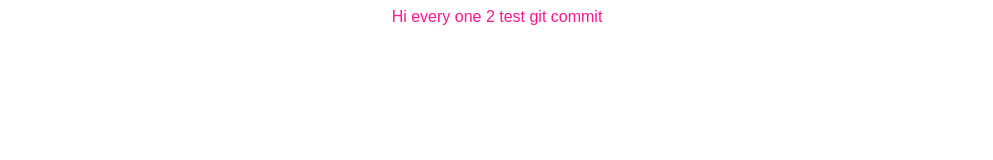
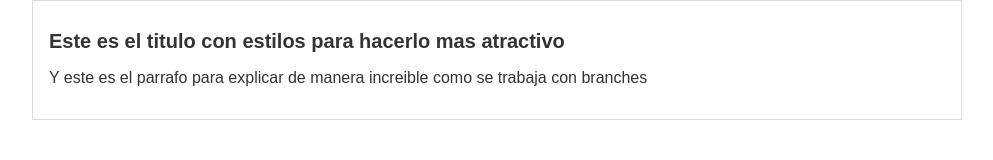
Before and after one commit to Adrian-DV/proyectoDemo, a plain HTML site: page index.html in a window 1280 px wide. Shown: the whole page, without its empty margins (143-1136 px from the left). Drawn offline with Linux system fonts and the light colour scheme.

Commit message:
Commit al main del demo en  su version mas reciente

```diff
--- a/css/styles.css
+++ b/css/styles.css
@@ -1,5 +1,20 @@
 body{
-    color: deeppink;
+    color: #333;
     text-align: center;
     font-family: Arial, Helvetica, sans-serif;
+    font-size: 16px;
+    margin: 0;
+    padding: 0;
 }
+
+#container{
+    width: 70%;
+    padding: 1em;
+    text-align: left;
+    border: 1px solid #DDD;
+    margin: 0 auto;
+}
+
+#container h1{
+    font-size: 20px;
+}
--- a/index.html
+++ b/index.html
@@ -5,10 +5,14 @@
     <meta http-equiv="X-UA-Compatible" content="IE=edge">
     <meta name="viewport" content="width=device-width, initial-scale=1.0">
     <link rel="stylesheet" href="css/styles.css"/>
-    <title>Document index</title>
+    <title>Index</title>
 </head>
 <body>
-    Hi every one
-    2 test git commit
+    <div id="container">
+       <div id="post">
+           <h1>Este es el titulo con estilos para hacerlo mas atractivo</h1>
+           <p>Y este es el parrafo para explicar de manera increible como se trabaja con branches</p>
+       </div>
+    </div>
 </body>
 </html>
```
